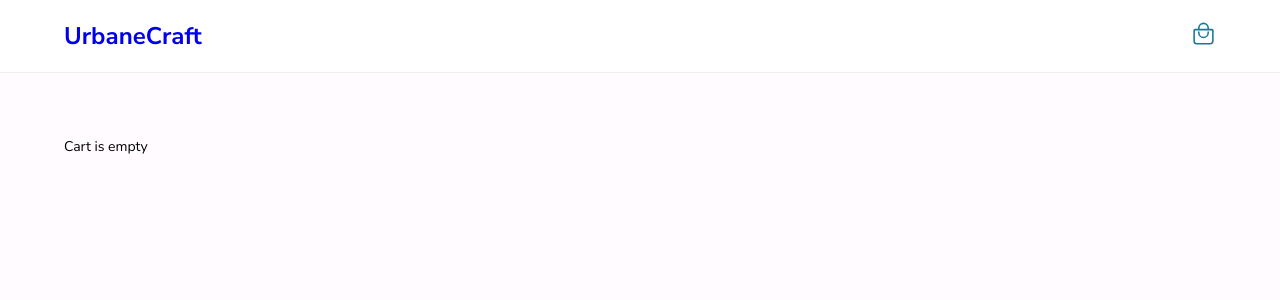
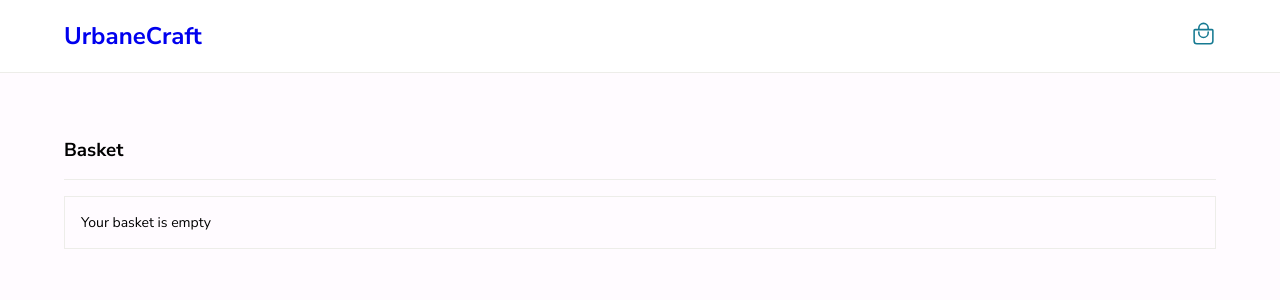
Before and after one commit to itsninam/furn, a React (Create React App) app: page /cart in a window 1280 px wide. Shown: the top 300 px of the page. Built offline with nearby package versions, Linux system fonts and the light colour scheme; data requests are answered from the project's data file.

Commit message:
Cart styles

```diff
--- a/src/App.css
+++ b/src/App.css
@@ -30,6 +30,10 @@ ul.shop-products {
   flex-wrap: wrap;
   gap: 24px;
   row-gap: 48px;
+}
+
+.shop-products {
+  justify-content: center;
 }
 
 .product-list {
@@ -294,6 +298,9 @@ section {
 }
 
 /* table styles */
+table {
+  border-collapse: collapse;
+}
 
 th:first-of-type,
 td:first-of-type {
@@ -305,6 +312,53 @@ td:not(:first-of-type),
 th:not(:first-of-type) {
   width: 200px;
   text-align: right;
+}
+
+tr {
+  border-bottom: 1px solid var(--light-grey);
+}
+
+th {
+  padding-bottom: 16px;
+}
+
+td {
+  vertical-align: top;
+  padding: 16px 0px;
+}
+
+/* Cart page */
+.item-container {
+  display: flex;
+  gap: 16px;
+  width: 308px;
+}
+
+.item-container img {
+  height: 200px;
+  width: 150px;
+  margin: unset;
+}
+
+.item-info span {
+  display: block;
+}
+
+.remove-icon:hover {
+  color: var(--red-colour);
+  cursor: pointer;
+}
+
+.cart-header {
+  margin: 0px;
+  padding-bottom: 16px;
+  border-bottom: 1px solid var(--light-grey);
+  margin-bottom: 16px;
+}
+
+.empty-basket {
+  padding: 16px;
+  border: 1px solid var(--light-grey);
 }
 
 /* Filter menu */
--- a/src/components/Cart.js
+++ b/src/components/Cart.js
@@ -1,5 +1,7 @@
 import React from "react";
 import { useProducts } from "../contexts/ProductsContext";
+import { FaRegTrashAlt } from "react-icons/fa";
+import SubHeader from "./SubHeader";
 
 function Cart() {
   const { cartItems, dispatch } = useProducts();
@@ -9,8 +11,9 @@ function Cart() {
   };
   return (
     <section>
+      <SubHeader label="Basket" className="cart-header" />
       {cartItems.length === 0 ? (
-        <p>Cart is empty</p>
+        <p className="empty-basket">Your basket is empty</p>
       ) : (
         <table>
           <tbody>
@@ -26,16 +29,23 @@ function Cart() {
               return (
                 <tr key={index}>
                   <td>
-                    <span>{item.furnitureName}</span>
-                    <img
-                      src={require(`../assets/images/${item.images.primaryImage}`)}
-                      alt={item.furnitureName}
-                    />
+                    <div className="item-container">
+                      <img
+                        src={require(`../assets/images/${item.images.primaryImage}`)}
+                        alt={item.furnitureName}
+                      />
+                      <div className="item-info">
+                        <span>{item.furnitureName}</span>
+                        <span>Color: {item.colors}</span>
+                      </div>
+                    </div>
                   </td>
                   <td>${item.price.toLocaleString()}</td>
                   <td>{item.quantity}</td>
                   <td>${(item.quantity * item.price).toLocaleString()}</td>
-                  <td onClick={() => handleRemoveItem(item)}>remove</td>
+                  <td onClick={() => handleRemoveItem(item)}>
+                    <FaRegTrashAlt className="remove-icon" />
+                  </td>
                 </tr>
               );
             })}
--- /dev/null
+++ b/src/components/SubHeader.js
@@ -0,0 +1,7 @@
+import React from "react";
+
+function SubHeader({ label, className }) {
+  return <h3 className={className}>{label}</h3>;
+}
+
+export default SubHeader;
```
